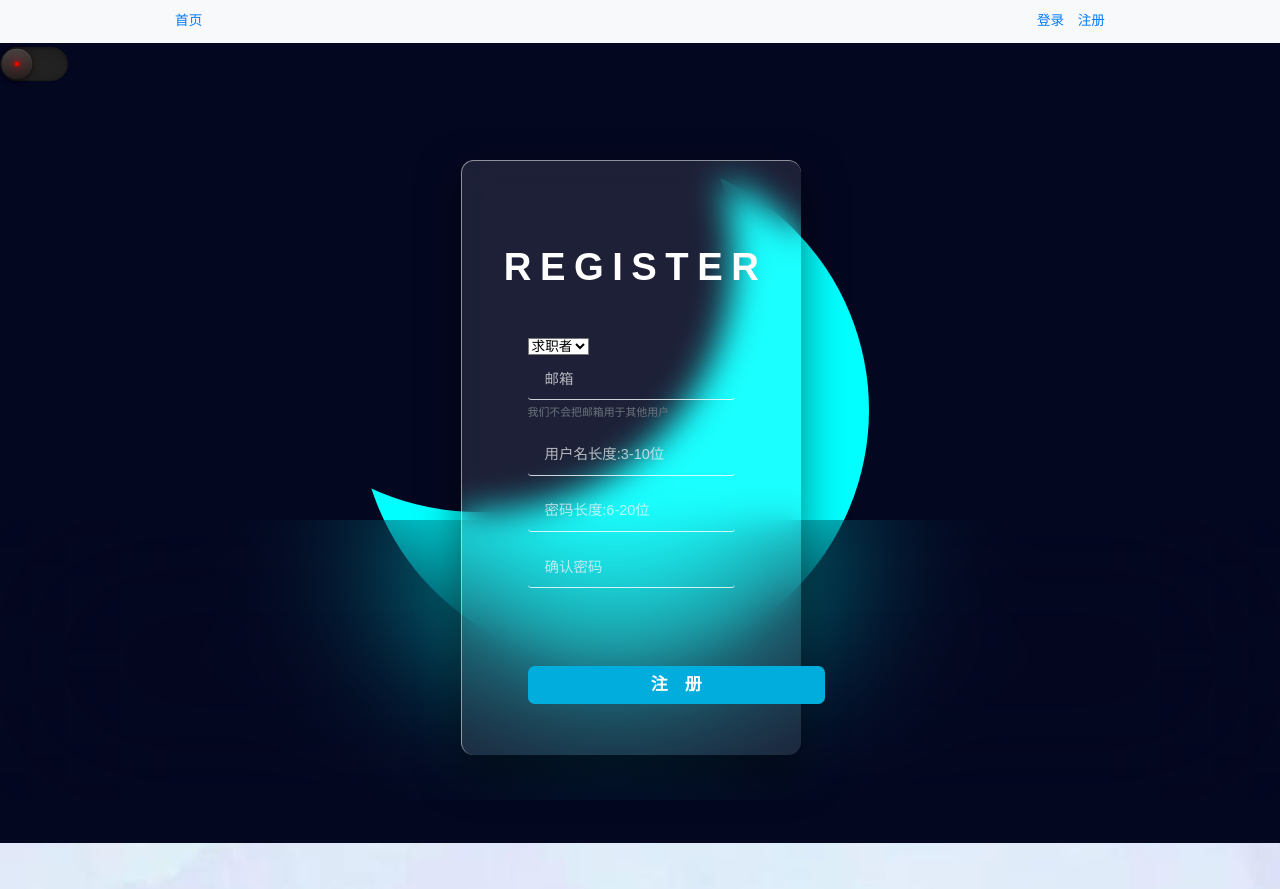
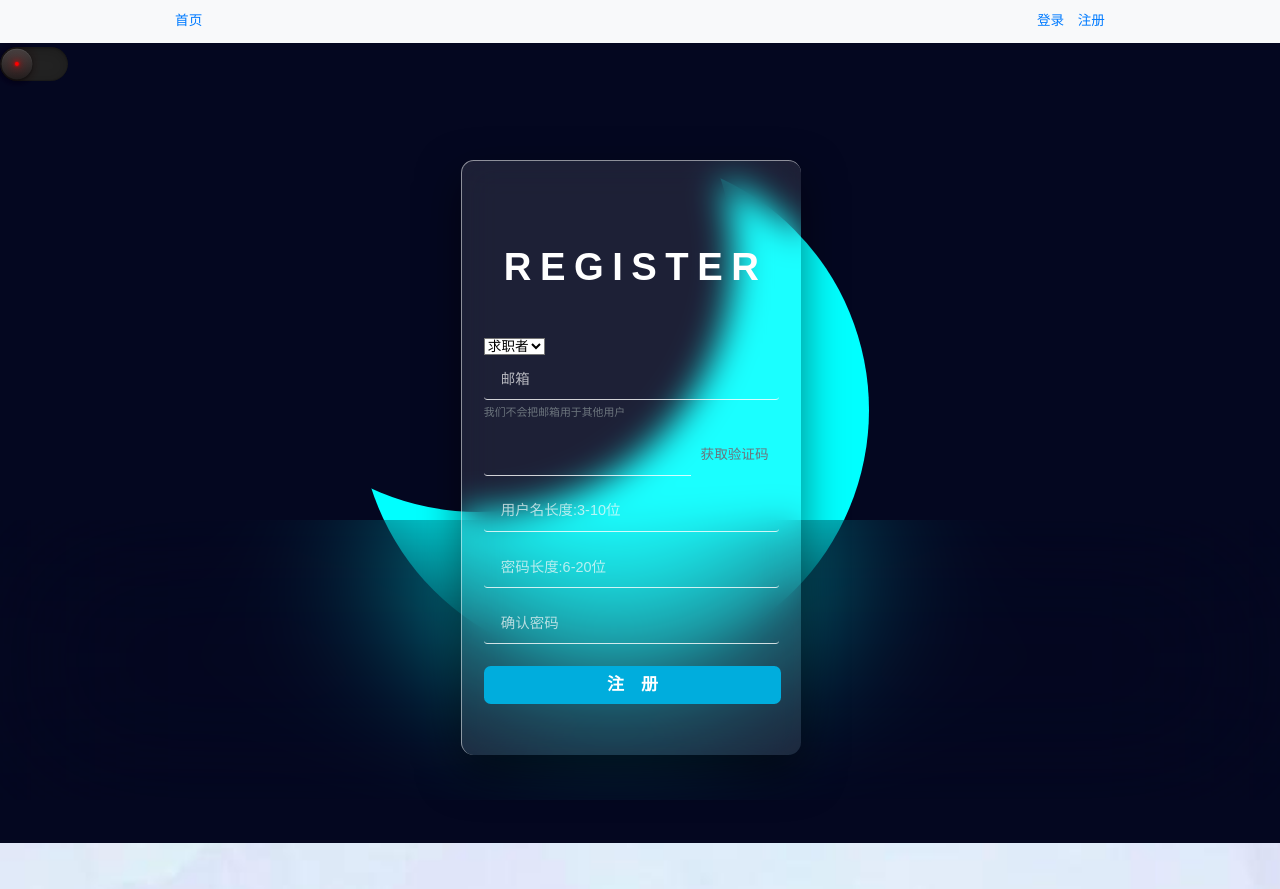
Before and after one commit to jinhui66/Hotel, a Flask app: page /register in a window 1280 px wide. Shown: the top 889 px of the page. Run offline with Flask 3, Linux system fonts and the light colour scheme; parts of the project's set-up code (start-up, migrations or seed data) failed here and were passed over; some libraries are stand-ins or nearby versions.

Commit message:
register

```diff
--- a/templates/register.html
+++ b/templates/register.html
@@ -34,14 +34,14 @@
             <input type="email" class="form-control" id="exampleInputEmail1" aria-describedby="emailHelp" name="email" placeholder='邮箱' required>
             <small id="emailHelp" class="form-text text-muted" style="color: white;">我们不会把邮箱用于其他用户</small>
         </div>
-        <!-- <div class="form-group">
+        <div class="form-group">
             <div class="input-group">
                 <input type="text" class="form-control" name="captcha" required>
                 <div class="input-group-append">
                     <button class="btn btn-outline-secondary" type="button" id="captcha-btn">获取验证码</button>
                 </div>
             </div>
-        </div>!-->
+        </div>
         <div class="form-group">
             <input type="text" class="form-control" name="username"  placeholder='用户名长度:3-10位' required>
         </div>
```
